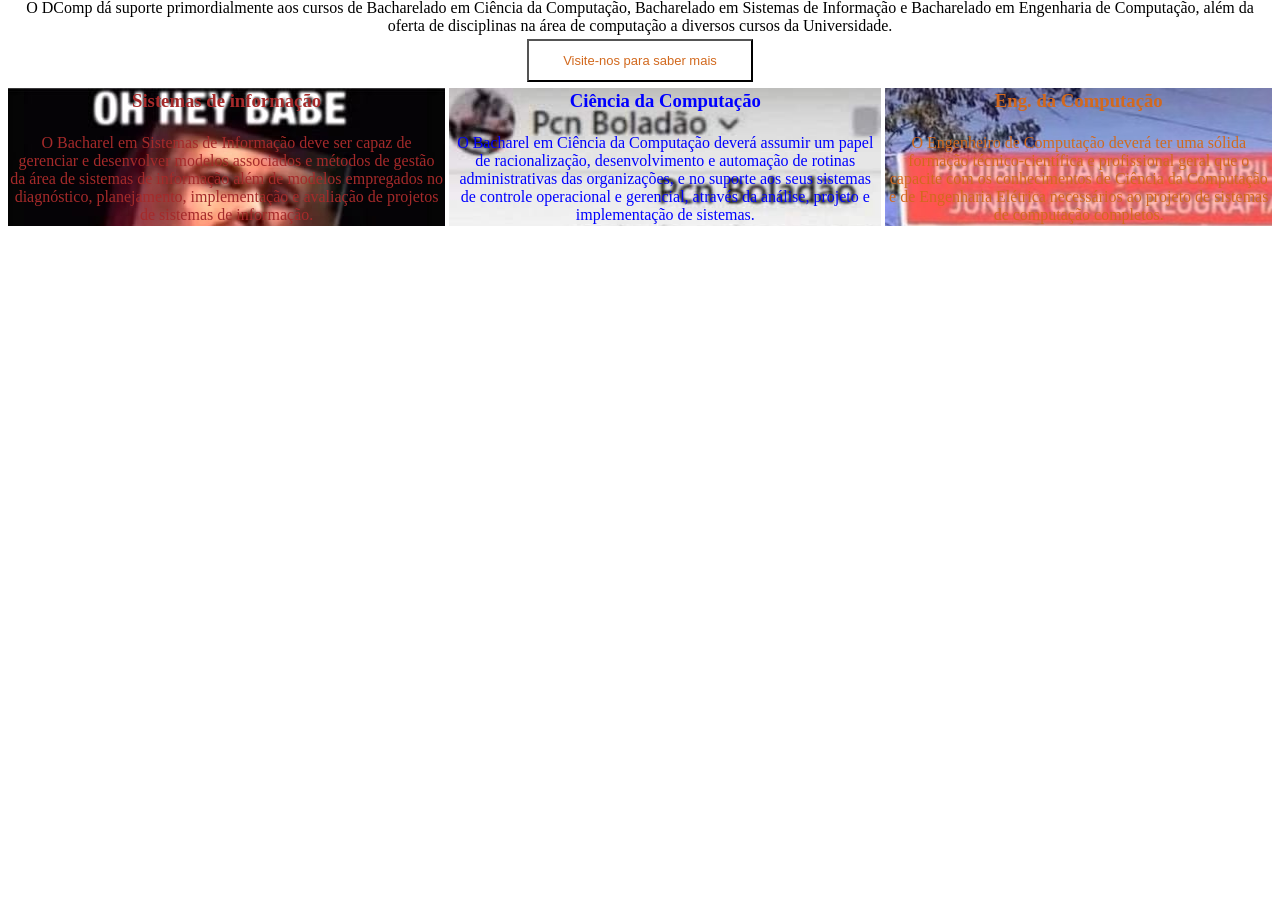
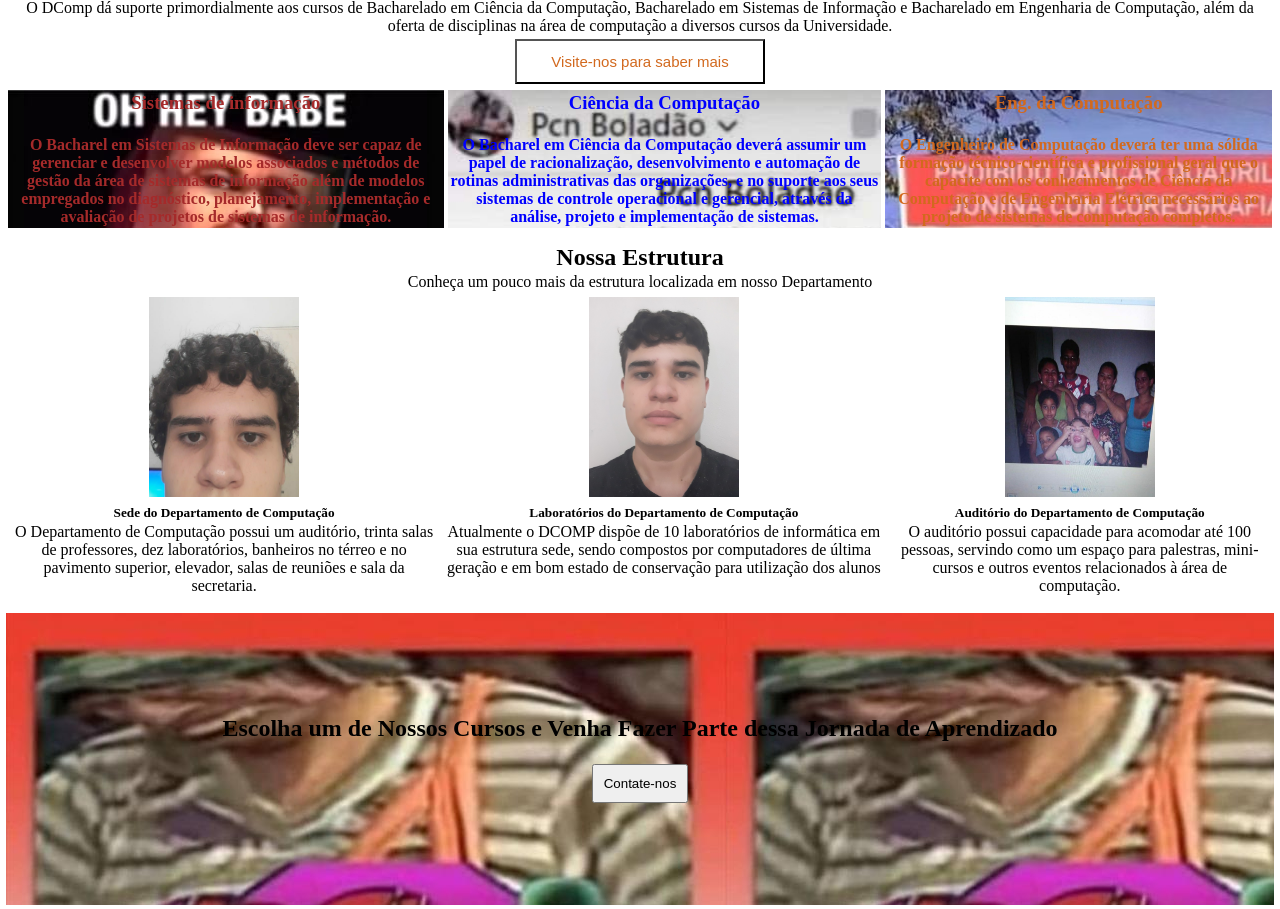
Before and after one commit to danieljstri/CloneDcomp, a plain HTML site: page index.html in a window 1280 px wide. Shown: the part 44-953 px from the top of the page. Before the commit the page ends 800 px from the top, so only its background shows below. Drawn offline with Linux system fonts and the light colour scheme.

Commit message:
commit three

```diff
--- a/index.css
+++ b/index.css
@@ -5,38 +5,57 @@
 }
 
 .container {
+    margin-bottom: 10px;
     display: flex;
     justify-content: center;
 }
 
 #sistemas {
+    font-weight: bold;
     color: brown;
     background-image: url("images/shit.jpg");
 }
-#sistemas:hover {
-    opacity: 1;
-    background: blue;
-    transition: 5s
-}
 
 #ciência {
+    font-weight: bold;
     color: blue;
     background-image: url("images/pcn.jpg ");
 }
 
 #engenharia {
+    font-weight: bold;
     color: chocolate;
-    background-image: url("images/FbhH2zJXgAA6xPa.jpg");
+    background-image: url("images/cacete.jpg");
 }
 
 .hero-btn {
     color: chocolate;
     padding: 12px 34px;
-    font-size: 13px;
+    font-size: 15px;
     background: transparent;
     position: relative;
 }
 .hero-btn:hover{
-    background: blue;
+    background: black;
     transition: 1s;
 }
+
+#info2 {
+    display: flex;
+    justify-content: center;
+}
+
+#imgfinal {
+    background-image: url("images/vaches.png");
+    padding: 100px;
+    font-weight: bold;
+}
+
+#btnfinal {
+    padding: 10px;
+}
+
+#btnfinal:hover {
+    background: blue;
+    transition: 2s;
+}
--- a/index.html
+++ b/index.html
@@ -39,5 +39,38 @@
                 projeto de sistemas de computação completos.</p>
         </div>
     </section>
+    <section class="container">
+        <div id="info">
+            <h2>Nossa Estrutura</h2>
+            <p>Conheça um pouco mais da estrutura localizada
+                    em nosso Departamento</p>
+            <div id="info2">
+                <div id="sede">
+                    <img src="images/cabelinho.jpg" alt="cabelo" width="150" height="200">
+                    <h5>Sede do Departamento de Computação</h5>
+                    <p>O Departamento de Computação possui um auditório, trinta salas de professores, dez laboratórios,
+                        banheiros no térreo e no pavimento superior, elevador, salas de reuniões e sala da secretaria.</p>
+                </div>
+                <div>
+                    <img src="images/daniellindo.jpg" alt="daniel" width="150" height="200">
+                    <h5>Laboratórios do Departamento de Computação</h5>
+                    <p>Atualmente o DCOMP dispõe de 10 laboratórios de informática em sua estrutura sede, sendo compostos por
+                        computadores de última geração e em bom estado de conservação para utilização dos alunos</p>
+                </div>
+                <div>
+                    <img src="images/oxen.jpg" alt="oxen" width="150" height="200">
+                    <h5>Auditório do Departamento de Computação</h5>
+                    <p>O auditório possui capacidade para acomodar até 100 pessoas, servindo como um espaço para palestras,
+                        mini-cursos e outros eventos relacionados à área de computação.</p>
+                </div>
+            </div>
+        </div>
+    </section>
+    <div id="imgfinal">
+        <h2>Escolha um de Nossos Cursos e Venha Fazer Parte
+            dessa Jornada de Aprendizado</h2>
+        </br>
+        <button id="btnfinal">Contate-nos</button>
+    </div>
 </body>
 </html>
```
Also changed, not shown: images/beniyasha.jpg (added), images/cabelinho.jpg (added), images/cacete.jpg (renamed from images/FbhH2zJXgAA6xPa.jpg), images/daniellindo.jpg (added), images/lyakkkkkk.jpg (added), images/oxen.jpg (added), images/resumo.png (added), images/vaches.png (added).
